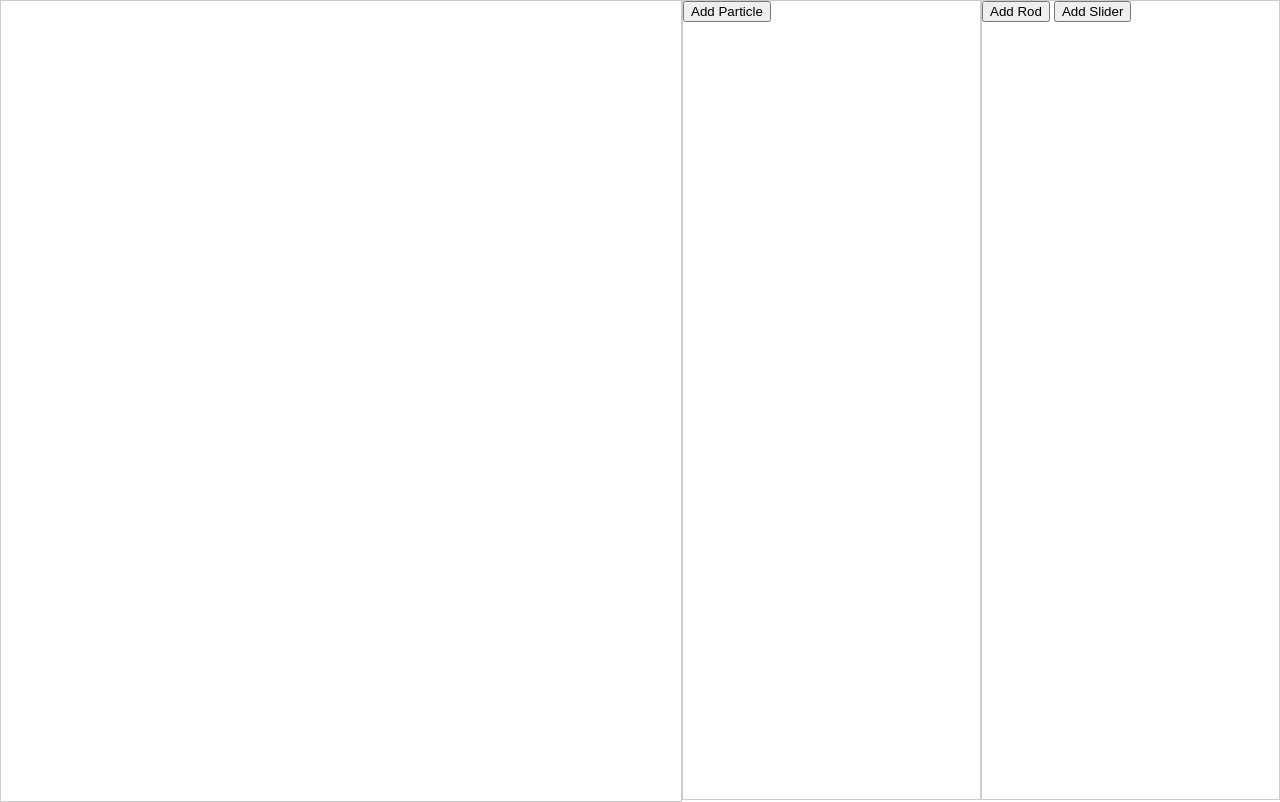
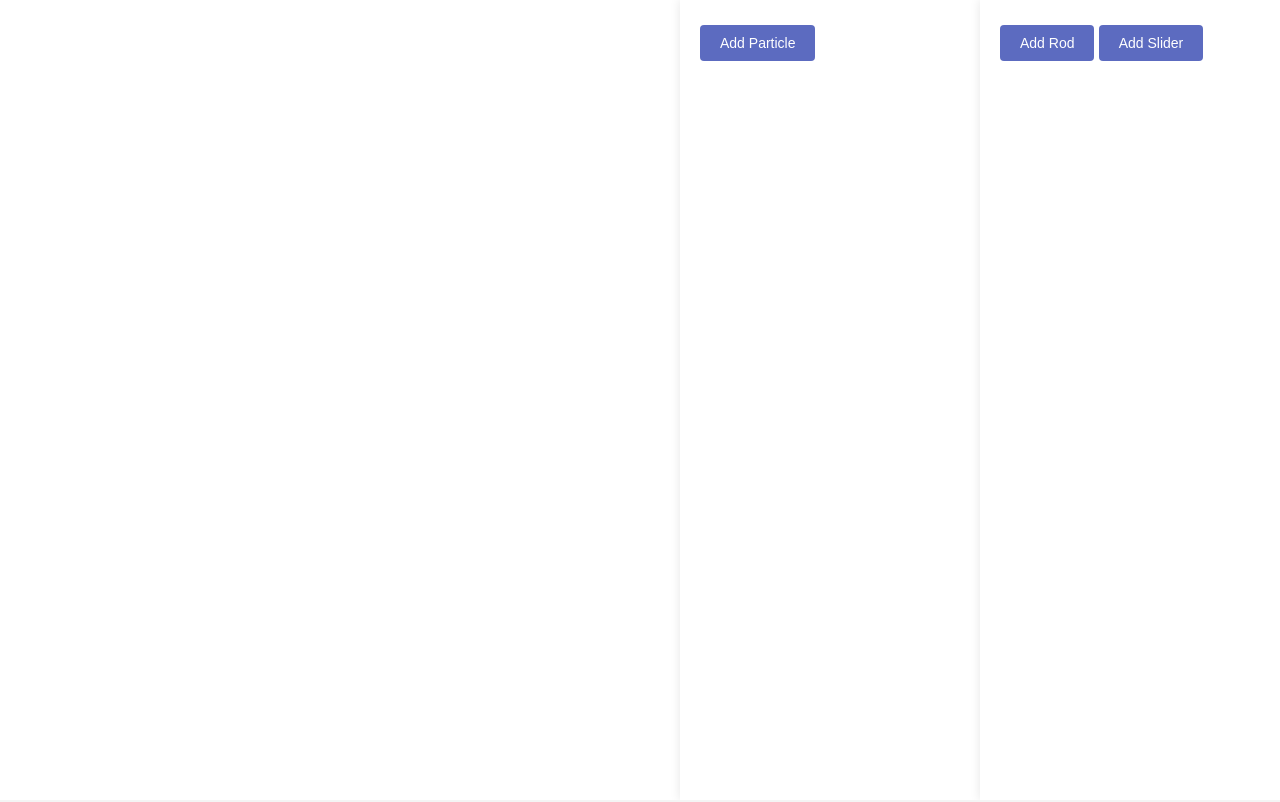
Before and after one commit to HastingsGreer/ParticlesAndConstraints.jl, a website built with Vite: page web/index.html in a window 1280 px wide. Built offline with nearby package versions, Linux system fonts and the light colour scheme.

Commit message:
prettify

```diff
--- a/web/index.html
+++ b/web/index.html
@@ -5,11 +5,61 @@
 <meta name="viewport" content="width=device-width, initial-scale=1.0">
 <title>Mechanism Designer</title>
 <style>
-  body { display: flex; height: 100vh; margin: 0; }
-  #mechanism { flex: 1; border: 1px solid #ccc; }
-  #particlesControl, #constraintsControl { width: 300px; overflow-y: auto; border: 1px solid #ccc; }
-  .control-box { padding: 10px; border-bottom: 1px solid #eee; }
-  canvas { width: 100%; height: 100% }
+  body {
+    display: flex;
+    height: 100vh;
+    margin: 0;
+    font-family: 'Segoe UI', Tahoma, Geneva, Verdana, sans-serif;
+    background-color: #f4f4f4;
+    color: #333;
+  }
+  #mechanism {
+    flex: 1;
+    background: #fff;
+    box-shadow: 0 0 10px rgba(0,0,0,0.1);
+  }
+  #particlesControl, #constraintsControl {
+    width: 300px;
+    overflow-y: auto;
+    background: #fff;
+    box-shadow: 0 0 10px rgba(0,0,0,0.1);
+    padding: 20px;
+  }
+  .control-box {
+    padding: 10px;
+    margin-bottom: 10px;
+    background: #e9e9e9;
+    border-radius: 8px;
+    box-shadow: 0 2px 4px rgba(0,0,0,0.1);
+  }
+  button {
+    background-color: #5c6bc0;
+    color: white;
+    border: none;
+    padding: 10px 20px;
+    margin: 5px 0;
+    border-radius: 4px;
+    cursor: pointer;
+    font-size: 14px;
+  }
+  button:hover {
+    background-color: #3949ab;
+  }
+  label {
+    display: block;
+    margin: 10px 0;
+  }
+  input[type=range] {
+    width: 100%;
+  }
+  select {
+    padding: 5px;
+    border-radius: 4px;
+    width: calc(100% - 10px);
+  }
+  canvas {
+    display: block; /* Removes the bottom margin/gap */
+  }
 </style>
 </head>
 <body>
@@ -17,13 +67,14 @@
 
 <div id="particlesControl">
   <button onclick="createParticle()">Add Particle</button>
+  <!-- Particle control boxes will be dynamically inserted here -->
 </div>
 
 <div id="constraintsControl">
   <button onclick="createConstraint('rod')">Add Rod</button>
   <button onclick="createConstraint('slider')">Add Slider</button>
+  <!-- Constraint control boxes will be dynamically inserted here -->
 </div>
-
 <script>
 const canvas = document.getElementById('mechanism');
 const ctx = canvas.getContext('2d');
@@ -39,6 +90,7 @@ const constraints = { rod: [], slider: [] };
 					      ctx.beginPath();
 					      ctx.arc(p.x, p.y, radius, 0, Math.PI * 2);
 					      ctx.fillStyle = p.hovered ? 'yellow' : 'black'; // Change fill style if hovered
+ctx.strokeStyle='black';
 
 					      ctx.fill();
 					      ctx.stroke();
```
